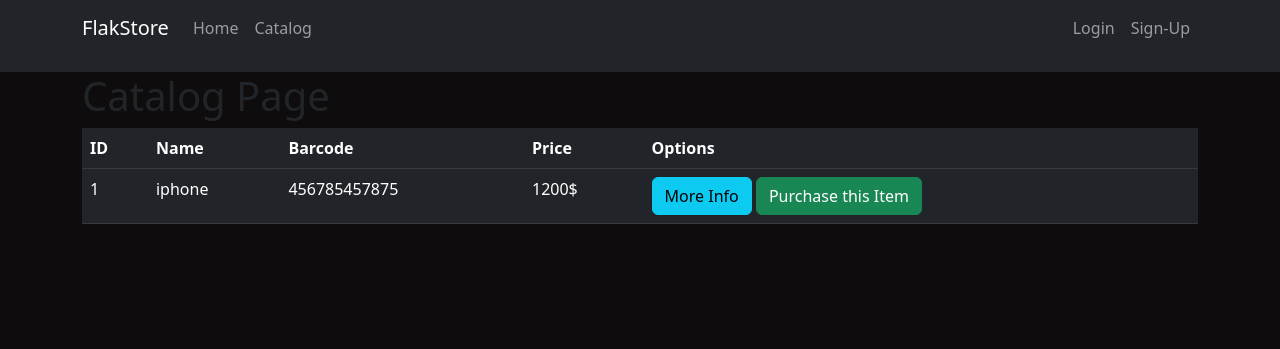
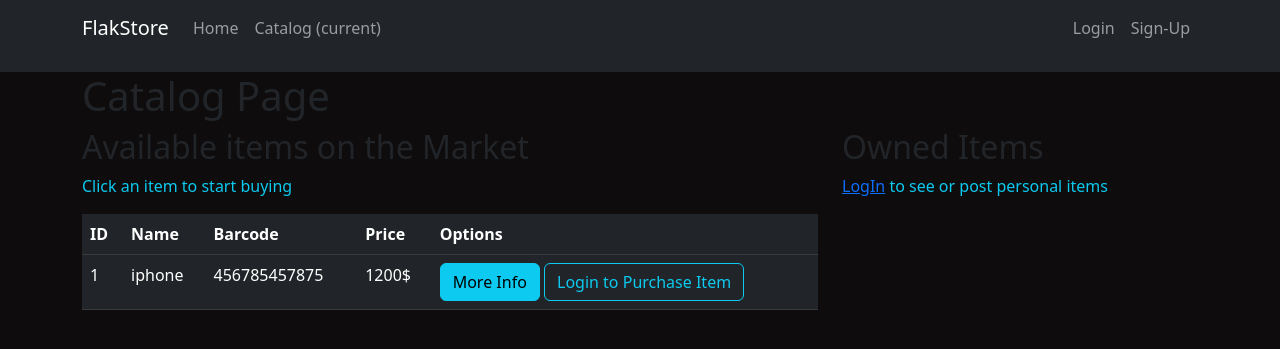
Before and after one commit to fronomenal/flask_sql_store, a Flask app: page /catalog in a window 1280 px wide. Shown: the top 349 px of the page. Run offline with Flask 2, Linux system fonts and the light colour scheme; data comes from the database, SQL or seed files in the repository; both versions use the stored data as it was after the commit; some libraries are stand-ins or nearby versions.

Commit message:
implement buying item flow

```diff
--- a/app/controllers/routes/catalog.py
+++ b/app/controllers/routes/catalog.py
@@ -1,5 +1,31 @@
-from app.server import server, render_template, Item
+from app.server import server, render_template, Item, request, current_user, flash, db
+from app.utils.forms import PurchaseItemForm
 
-@server.route("/catalog")
+@server.route("/catalog", methods=["GET", "POST"])
 def catalog():
-    return render_template("catalog.html", items=Item.query.all())
+    purchase_form = PurchaseItemForm()
+
+    if request.method == "POST":
+        item = int(request.form.get("purchased_item"))
+        item_obj = Item.query.get(item)
+
+        if item_obj and current_user.usrbudget >= item_obj.price:
+            if not(item_obj.owner == current_user.id):
+                item_obj.owner = current_user.id
+                current_user.usrbudget - item_obj.price;
+            db.session.commit()
+
+            flash("Item purchased successfully", category="success")
+            return render_template("catalog.html", items=Item.query.all(), purchase_form=purchase_form)
+
+        flash("Item not available or insufficient funds", category="danger")
+        return render_template("catalog.html", Item.query.filter(Item.owner != current_user.id).all(), purchase_form=purchase_form)
+
+    if request.method == "GET":
+        if current_user.is_authenticated:
+            items = Item.query.filter(Item.owner != current_user.id).all()
+        else:
+            items=Item.query.all()
+
+
+        return render_template("catalog.html", items=items, purchase_form=purchase_form)
--- a/app/controllers/routes/logout.py
+++ b/app/controllers/routes/logout.py
@@ -1,5 +1,4 @@
 from app.server import server, redirect, url_for, logout_user, User, flash
-from app.utils.forms import LoginForm
 from app.controllers.actions.cus_auth_check import block_unauthenticated
 
 @server.route("/logout", methods=["GET", "POST"])
--- a/app/server.py
+++ b/app/server.py
@@ -1,5 +1,5 @@
 import os
-from flask import Flask, render_template, redirect, url_for, flash
+from flask import Flask, render_template, redirect, url_for, flash, request
 from flask_sqlalchemy import SQLAlchemy
 from flask_migrate import Migrate
 from app.controllers.middlewares.logger import LogMiddleware
--- a/app/templates/base.html
+++ b/app/templates/base.html
@@ -5,11 +5,9 @@
     <meta http-equiv="X-UA-Compatible" content="IE=edge">
     <meta name="viewport" content="width=device-width, initial-scale=1.0">
 
-    <link href="https://cdn.jsdelivr.net/npm/bootstrap@5.2.0-beta1/dist/css/bootstrap.min.css" rel="stylesheet" integrity="sha384-0evHe/X+R7YkIZDRvuzKMRqM+OrBnVFBL6DOitfPri4tjfHxaWutUpFmBp4vmVor" crossorigin="anonymous">
+    <link href="https://cdn.jsdelivr.net/npm/bootstrap@5.2.2/dist/css/bootstrap.min.css" rel="stylesheet" integrity="sha384-Zenh87qX5JnK2Jl0vWa8Ck2rdkQ2Bzep5IDxbcnCeuOxjzrPF/et3URy9Bv1WTRi" crossorigin="anonymous">
 
-    <script src="https://cdn.jsdelivr.net/npm/bootstrap@5.2.0-beta1/dist/js/bootstrap.bundle.min.js" integrity="sha384-pprn3073KE6tl6bjs2QrFaJGz5/SUsLqktiwsUTF55Jfv3qYSDhgCecCxMW52nD2" crossorigin="anonymous" defer></script>
-    <script src="https://cdn.jsdelivr.net/npm/popper.js@1.16.1/dist/umd/popper.min.js" integrity="sha384-9/reFTGAW83EW2RDu2S0VKaIzap3H66lZH81PoYlFhbGU+6BZp6G7niu735Sk7lN" crossorigin="anonymous" defer></script>
-    <script src='https://kit.fontawesome.com/a076d05399.js' defer></script>
+    <script src="https://cdn.jsdelivr.net/npm/bootstrap@5.2.2/dist/js/bootstrap.bundle.min.js" integrity="sha384-OERcA2EqjJCMA+/3y+gxIOqMEjwtxJY7qPCqsdltbNJuaOe923+mo//f6V8Qbsw3" crossorigin="anonymous" defer></script>
 
     {% block head %}
     {% endblock %}
--- a/app/templates/catalog.html
+++ b/app/templates/catalog.html
@@ -9,10 +9,14 @@
 {% block main %}
 
   <h1>Catalog Page</h1>
+  <div class="row">
+        <div class="col-8">
+            <h2>Available items on the Market</h2>
+            <p class="text-info">Click an item to start buying</p>
+            {% if items %}
             <table class="table table-hover table-dark">
                 <thead>
                     <tr>
-                <!-- Your Columns HERE -->
                         <th scope="col">ID</th>
                         <th scope="col">Name</th>
                         <th scope="col">Barcode</th>
@@ -21,20 +25,40 @@
                     </tr>
                 </thead>
                 <tbody>
-            <!-- Will complete this feature in the route later -->
                     {% for item in items %}
+                        {% include "includes/item_modals.html" %}
                         <tr>
                             <td>{{ item.id }}</td>
                             <td>{{ item.name }}</td>
                             <td>{{ item.barcode }}</td>
                             <td>{{ item.price }}$</td>
                             <td>
-                        <button class="btn btn-outline btn-info">More Info</button>
-                        <button class="btn btn-outline btn-success">Purchase this Item</button>
+                                <button class="btn btn-outline btn-info"  data-bs-toggle="modal" data-bs-target="#moreInfo{{ item.id }}">More Info</button>
+                                {% if current_user.is_authenticated %}
+
+                                <button class="btn btn-outline btn-success"   data-bs-toggle="modal" data-bs-target="#buyModal{{ item.id }}">Purchase this Item</button>
+                                {% else %}
+
+                                <a class="btn btn-outline btn-outline-info" href="{{ url_for('login') }}">Login to Purchase Item</a>
+                                {% endif %}
                             </td>
                         </tr>
                     {% endfor %}
                 </tbody>
             </table>
+            {% else %}
+                <p>There are currently no items for sale. Please check later</p>
+            {% endif %}
+        </div>
+        <div class="col-4">
+            <h2>Owned Items</h2>
+            {% if current_user.is_authenticated %}
+                <p class="text-info">Click sell item to put it on sale</p>
+            {% else %}
+            <p class="text-info"><a href="{{ url_for('login') }}">LogIn</a> to see or post personal items</p>
+            {% endif %}
+       </div>
+    </div>
+
 
 {% endblock %}
--- /dev/null
+++ b/app/templates/includes/item_modals.html
@@ -0,0 +1,38 @@
+  <div class="modal fade" id="moreInfo{{ item.id }}" tabindex="-1" aria-labelledby="moreInfoLabel" aria-hidden="true">
+    <div class="modal-dialog modal-dialog-centered">
+      <div class="modal-content bg-secondary text-white">
+        <div class="modal-header">
+          <h5 class="modal-title" id="exampleModalLabel">{{ item.name }}</h5>
+          <button type="button" class="btn-close" data-bs-dismiss="modal" aria-label="Close"></button>
+        </div>
+        <div class="modal-body">
+          {{ item.description }}
+        </div>
+        <div class="modal-footer">
+          <button type="button" class="btn btn-secondary" data-bs-dismiss="modal">Close</button>
+        </div>
+      </div>
+    </div>
+  </div>
+
+  <div class="modal fade" id="buyModal{{ item.id }}" tabindex="-1" aria-labelledby="buyModalLabel" aria-hidden="true">
+    <div class="modal-dialog modal-dialog-centered">
+      <div class="modal-content bg-secondary text-white">
+        <div class="modal-header">
+          <h5 class="modal-title" id="exampleModalLabel">{{ item.name }}</h5>
+          <button type="button" class="btn-close" data-bs-dismiss="modal" aria-label="Close"></button>
+        </div>
+        <div class="modal-body">
+          <p class="text-center"> Confirm purchase of {{ item.name }} at {{ item.price }}$</p>
+        </div>
+        <div class="modal-footer">
+          <button type="button" class="btn btn-secondary" data-bs-dismiss="modal">Close</button>
+          <form action="" method="POST">
+            {{ purchase_form.hidden_tag() }}
+            <input id="purchased_item" name="purchased_item" type="hidden" value="{{item.id}}">
+            {{ purchase_form.submit(class="btn btn-primary") }}
+          </form>
+        </div>
+      </div>
+    </div>
+  </div>
--- a/app/templates/index.html
+++ b/app/templates/index.html
@@ -10,7 +10,7 @@
 <h1>Landing Page</h1>
 
 <div class="position-relative overflow-hidden p-3 p-md-5 m-md-3 text-center bg-dark" style="color:white">
-  <div class="col-md-5 p-lg-5 mx-auto my-5">
+  <div class="col-md-6 p-lg-5 mx-auto my-5">
       <h1 class="display-4 font-weight-normal">Flask Store Classified Marketplace</h1>
       <p class="lead font-weight-normal">Browse the catalog by clicking the button below</p>
       <a class="btn btn-primary" href="{{ url_for('catalog') }}">Catalog</a>
```
Also changed, not shown: store.db. Lines whose indentation alone changed are shown as unchanged.
